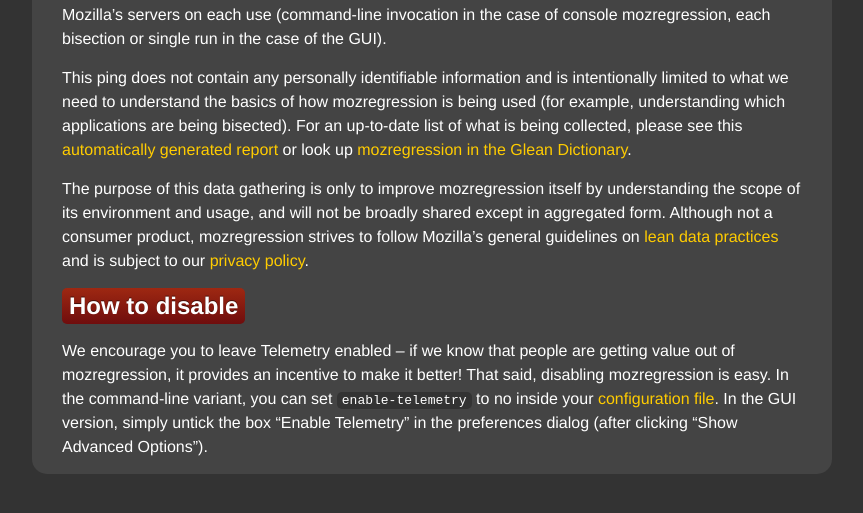
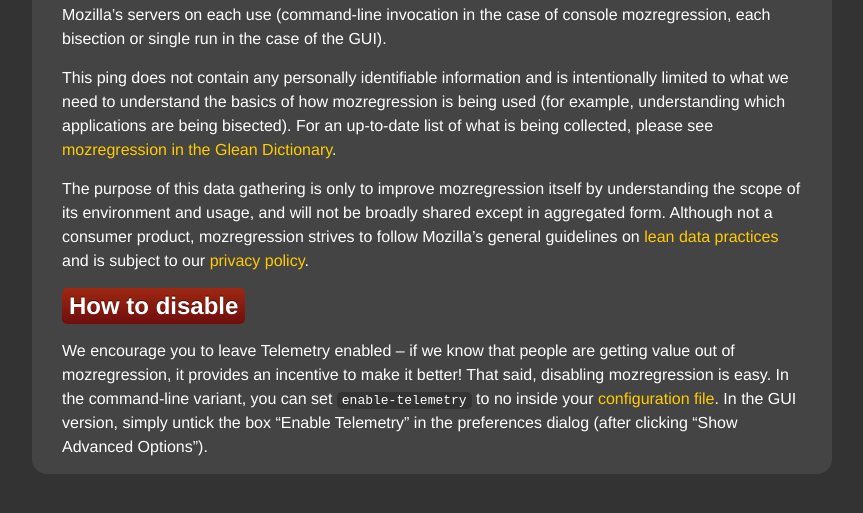
Before and after one commit to mozilla/mozregression, a Jekyll site: the page built from docs/documentation/telemetry.md, in a window 1280 px wide, cut to the strip 324-837 px from the top of the page. Shown: the whole strip, without its empty margins (208-1071 px from the left). Built offline with Jekyll 4.4.1, drawn with Linux system fonts in a browser that asks for light colours.

Commit message:
Stop generating metrics.md files (#855)
We should just have people use the glean dictionary instead

```diff
--- a/docs/documentation/telemetry.md
+++ b/docs/documentation/telemetry.md
@@ -13,9 +13,7 @@
 is intentionally limited to what we need to understand the basics
 of how mozregression is being used (for example, understanding
 which applications are being bisected). For an up-to-date list of
-what is being collected, please see this [automatically
-generated report](https://github.com/mozilla/mozregression/blob/master/docs/glean/metrics.md) or
-look up [mozregression in the Glean Dictionary](https://dictionary.protosaur.dev/apps/mozregression).
+what is being collected, please see [mozregression in the Glean Dictionary](https://dictionary.telemetry.mozilla.org).
 
 The purpose of this data gathering is only to improve mozregression itself by understanding the scope of its environment and usage, and
 will not be broadly shared except in aggregated form. Although not a consumer product, mozregression strives to follow Mozilla's general guidelines on [lean data practices](https://www.mozilla.org/en-US/about/policy/lean-data/) and is subject to our [privacy policy](https://www.mozilla.org/en-US/privacy/websites/).
```
Also changed, not shown: docs/glean/metrics.md (deleted, +0 -43 lines), .github/workflows/build.yml, 1 other file.
